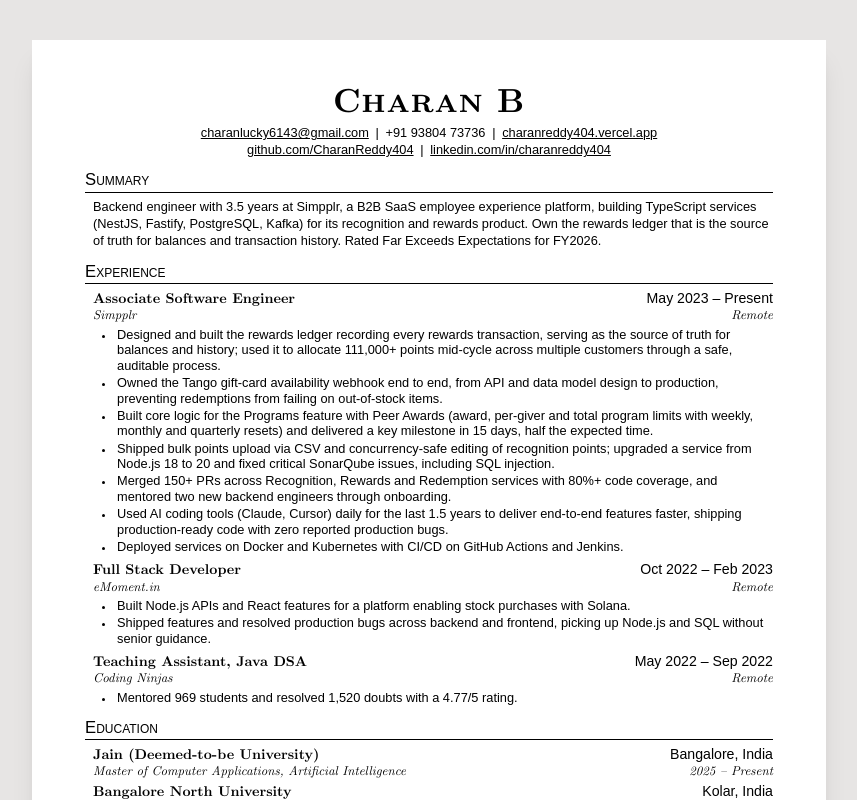
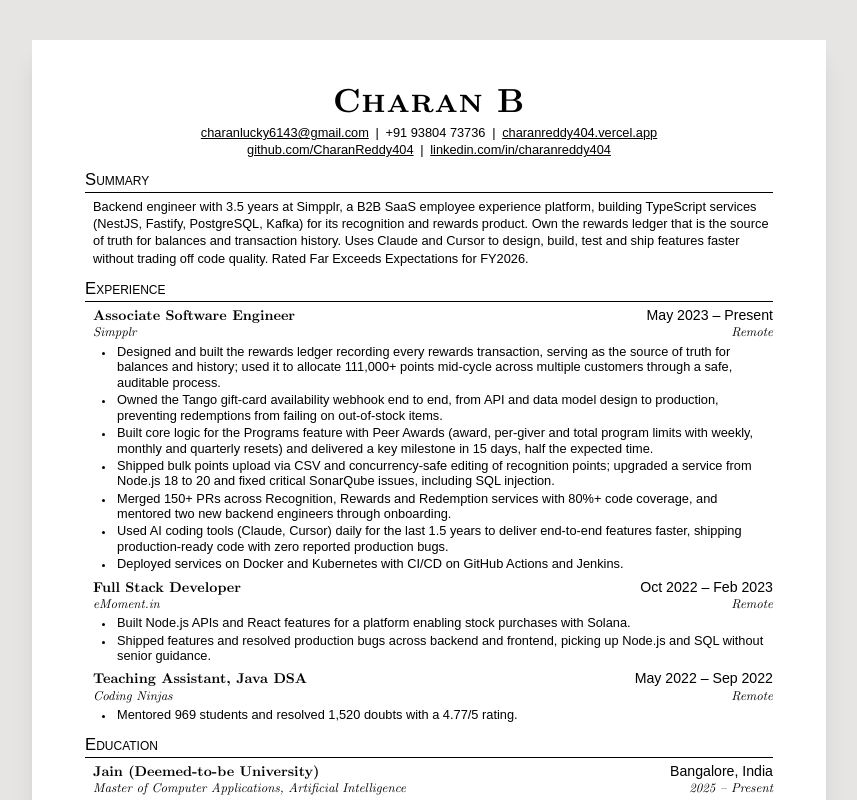
Before and after one commit to CharanReddy404/Portfolio, a Next.js app: page /resume in a window 1280 px wide. Shown: the top 800 px of the page, without its empty margins (211-1068 px from the left). Built offline with nearby package versions, Linux system fonts and the light colour scheme; a web font is replaced by a local one.

Commit message:
feat: mention AI-assisted development in resume summary

```diff
--- a/content/resume.ts
+++ b/content/resume.ts
@@ -16,7 +16,7 @@
   ],
 
   summary:
-    'Backend engineer with 3.5 years at Simpplr, a B2B SaaS employee experience platform, building TypeScript services (NestJS, Fastify, PostgreSQL, Kafka) for its recognition and rewards product. Own the rewards ledger that is the source of truth for balances and transaction history. Rated Far Exceeds Expectations for FY2026.',
+    'Backend engineer with 3.5 years at Simpplr, a B2B SaaS employee experience platform, building TypeScript services (NestJS, Fastify, PostgreSQL, Kafka) for its recognition and rewards product. Own the rewards ledger that is the source of truth for balances and transaction history. Uses Claude and Cursor to design, build, test and ship features faster without trading off code quality. Rated Far Exceeds Expectations for FY2026.',
 
   experience: [
     {
```
Also changed, not shown: 1 other file (tests, documents, lock files or other folders).
